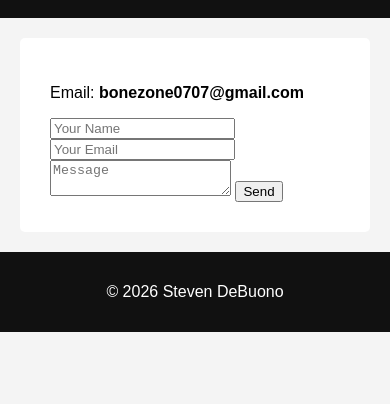
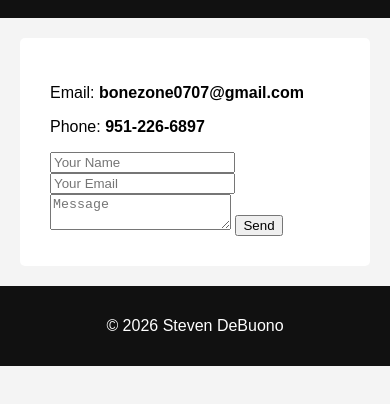
Before and after one commit to bonezone0707/sip-portfolio, a plain HTML site: page contact.html in a window 390 px wide. Shown: the part 138-542 px from the top of the page. Drawn offline with Linux system fonts and the light colour scheme.

Commit message:
Add phone number to contact information

```diff
--- a/contact.html
+++ b/contact.html
@@ -20,6 +20,7 @@
 
 <section>
   <p>Email: <strong>bonezone0707@gmail.com</strong></p>
+  <p>Phone: <strong>951-226-6897</strong></p>
 
   <form>
     <input type="text" placeholder="Your Name" required>
```
